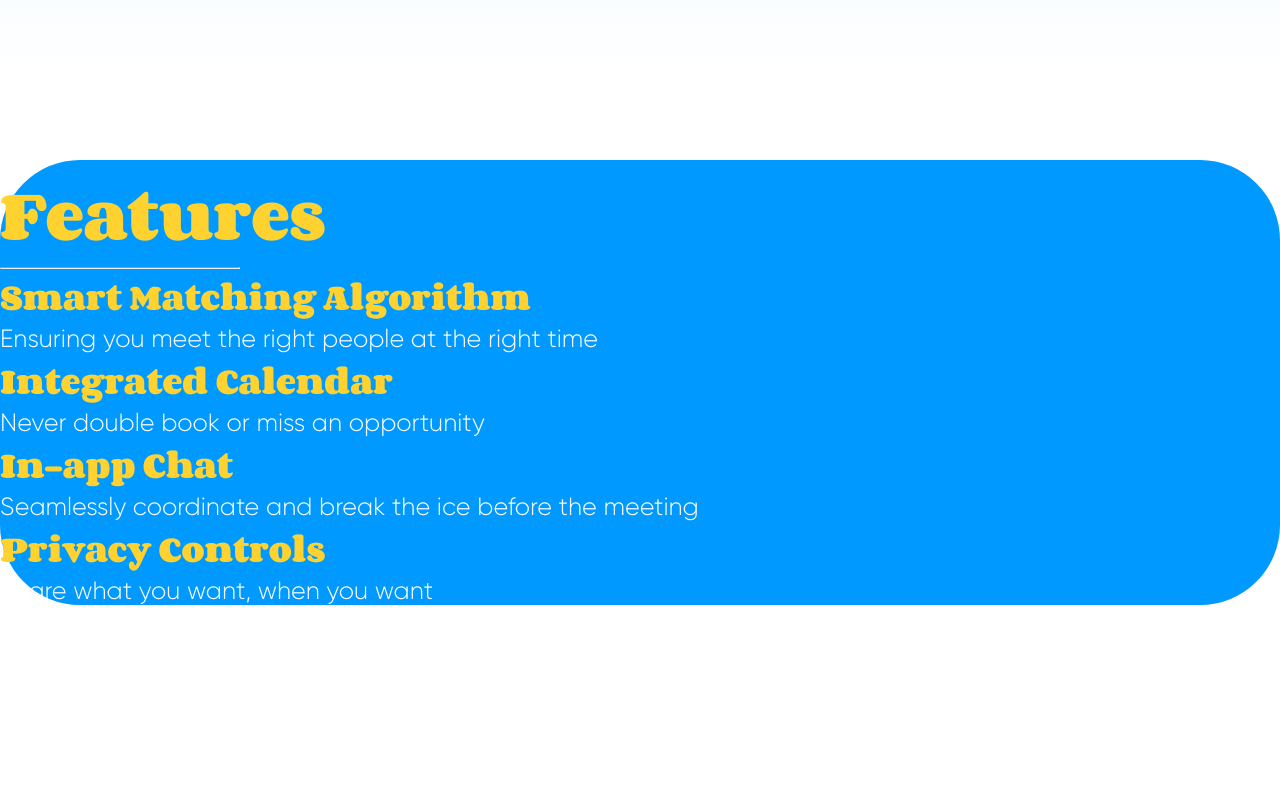
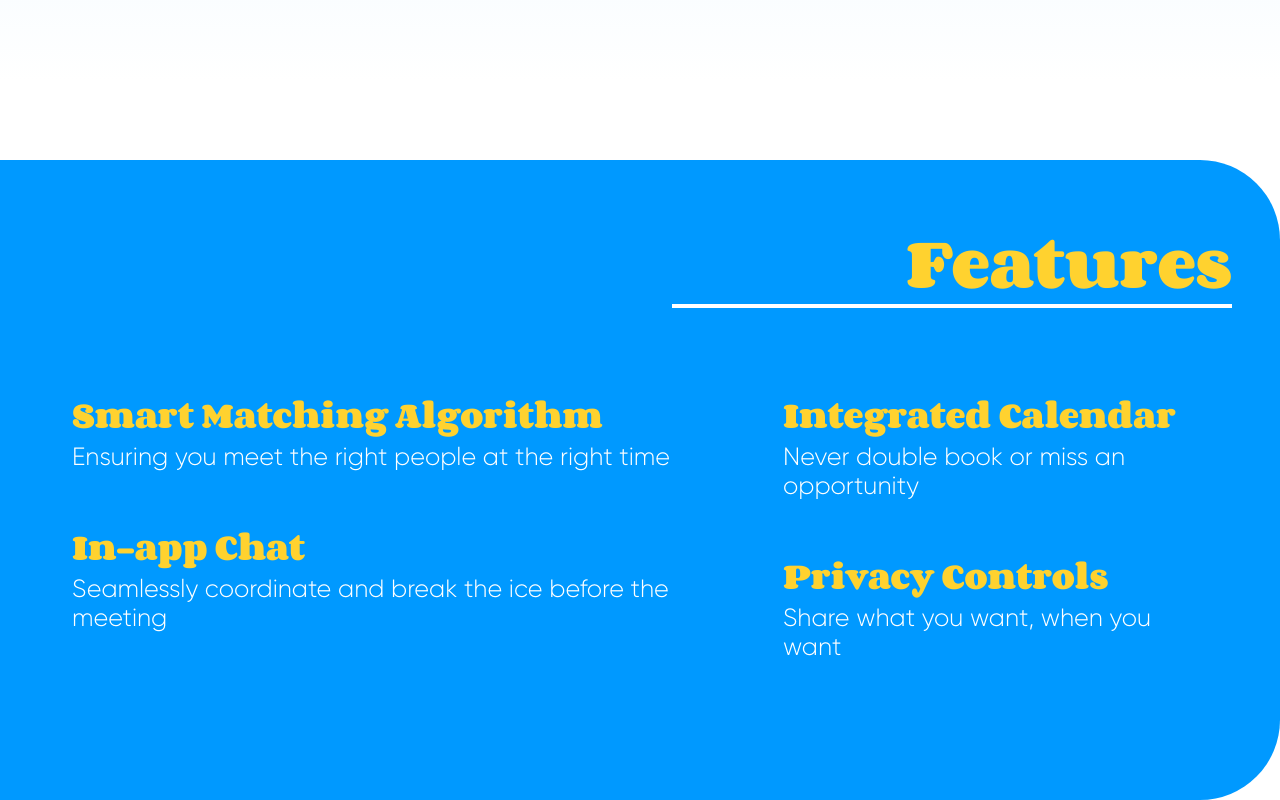
Before and after one commit to makeitMVPadmin/CoffeeChat, a React (Create React App) app: page /landing-page in a window 1280 px wide. Shown: the part 1154-1954 px from the top of the page. Before the commit the page ends 1759 px from the top, so only its background shows below. Built offline with nearby package versions, Linux system fonts and the light colour scheme; no server answers; a web font is replaced by a local one.

Commit message:
add features styling

```diff
--- a/src/components/Landing/Features/Features.jsx
+++ b/src/components/Landing/Features/Features.jsx
@@ -4,24 +4,40 @@ const Features = () => {
   return (
     <section className="features">
       <div className="features__box">
+        <div className="features__container--title">
           <h2 className="features__title">Features</h2>
-      <hr className="features__line" />
+        </div>
+        <div className="features__row">
+          <div className="features__column">
+            <div className="features__container">
               <h3 className="features__subtitle">Smart Matching Algorithm</h3>
               <p className="features__description">
                 Ensuring you meet the right people at the right time
               </p>
+            </div>
+            <div className="features__container">
+              <h3 className="features__subtitle">In-app Chat</h3>
+              <p className="features__description">
+                Seamlessly coordinate and break the ice before the meeting
+              </p>
+            </div>
+          </div>
+
+          <div className="features__column">
+            <div className="features__container">
               <h3 className="features__subtitle">Integrated Calendar</h3>
               <p className="features__description">
                 Never double book or miss an opportunity
               </p>
-      <h3 className="features__subtitle">In-app Chat</h3>
-      <p className="features__description">
-        Seamlessly coordinate and break the ice before the meeting
-      </p>
+            </div>
+            <div className="features__container">
               <h3 className="features__subtitle">Privacy Controls</h3>
               <p className="features__description">
                 Share what you want, when you want
               </p>
+            </div>
+          </div>
+        </div>
       </div>
     </section>
   );
--- a/src/components/Landing/Features/Features.scss
+++ b/src/components/Landing/Features/Features.scss
@@ -3,8 +3,8 @@
 @use "../../../styles/partials/mixins" as *;
 
 .features {
-    width: 100vw;
-    height: 45rem;
+  //   width: 100vw;
+  //   height: 45rem;
   width: 100%;
   height: 100%;
 
@@ -16,20 +16,42 @@
   }
 
   &__box {
-    background-color: $mvp-light-blue;border-radius: 5rem;
+    background-color: $mvp-light-blue;
+    border-radius: 0 5rem 5rem 0;
+    padding: 1rem;
+    width: 100%;
+    height: 100%;
+
+    @include desktop {
+      padding: 1.5rem;
+      width: 80rem;
+      height: 40rem;
+    }
   }
 
   &__title {
+    display: flex;
+    justify-content: flex-end;
     color: $mvp-yellow;
+    padding: 1rem;
+    position: relative;
     @include mobile-pageheader;
     @include tablet {
       @include desktop-pageheader;
+      padding: 1.5rem;
+    }
+    &:before{
+        content: "";
+        width: 20rem;
+        height: .25rem;
+        position: absolute;
+        margin-top: 6rem;
+        background-color: $mvp-white;
+        @include tablet{
+            width: 35rem;
+
         }
     }
-
-  &__line {
-    color: $mvp-white;
-    width: 15rem;
   }
 
   &__subtitle {
@@ -48,4 +70,28 @@
       @include desktop-body;
     }
   }
+  &__column {
+    display: flex;
+    flex-direction: column;
+    padding: 1rem;
+
+    @include tablet {
+      padding: 1.5rem;
     }
+  }
+
+  &__row {
+    display: flex;
+    flex-direction: row;
+  }
+
+  &__container {
+    padding: 1rem;
+
+    @include tablet {
+      padding: 1.5rem;
+    }
+  }
+
+
+}
```
Lines whose indentation alone changed are shown as unchanged.
